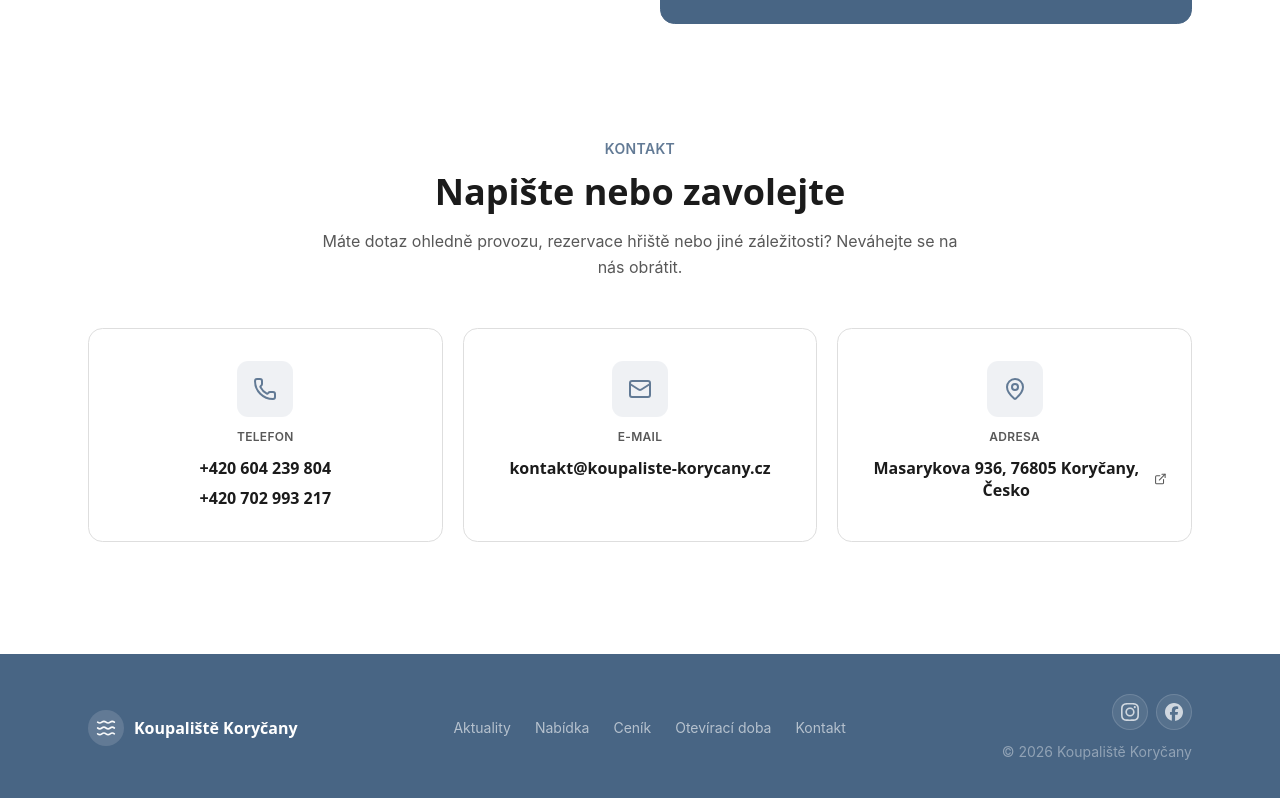
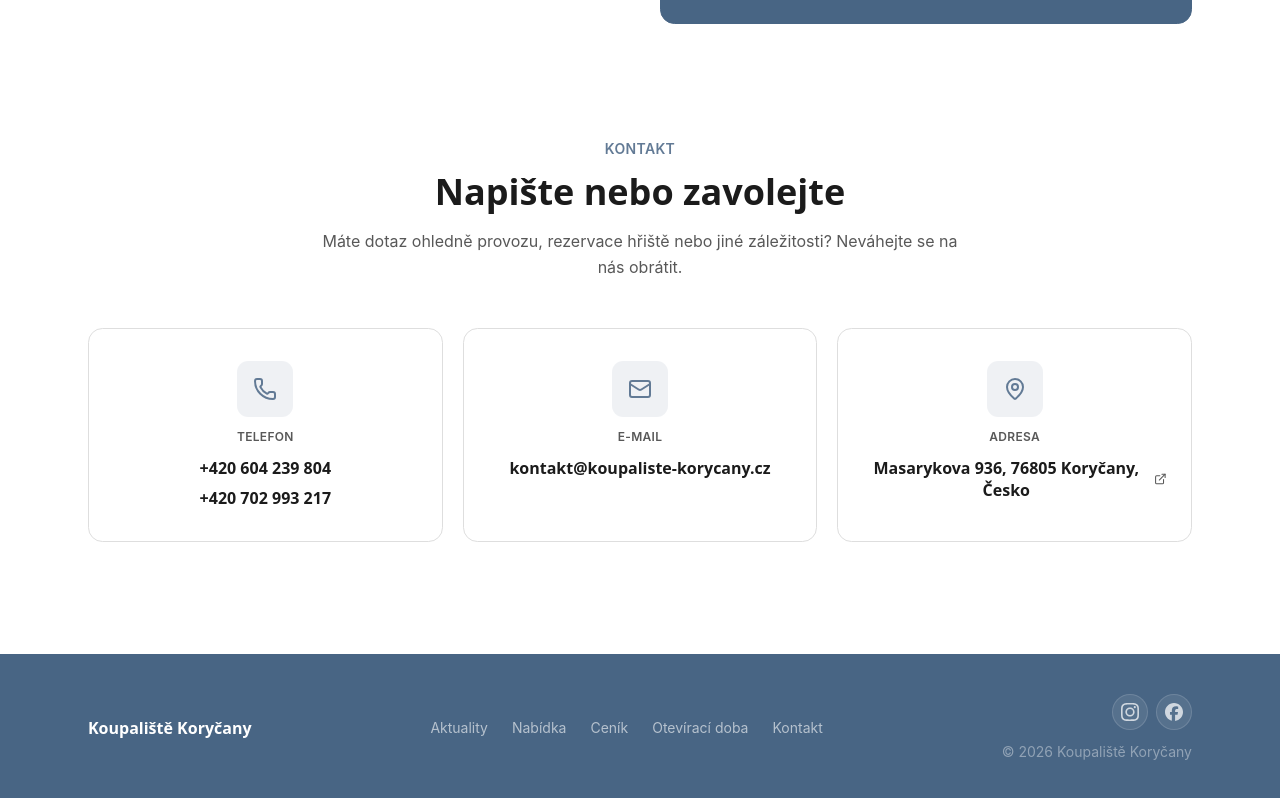
Before and after one commit to mirmachynka/koupaliste-korycany.cz, a React (Vite) app: page / in a window 1280 px wide. Shown: the part 3805-4603 px from the top of the page. Built offline with nearby package versions, Linux system fonts and the light colour scheme; a web font is replaced by a local one.

Commit message:
Remove footer logo icon

```diff
--- a/components/contact-footer.tsx
+++ b/components/contact-footer.tsx
@@ -1,4 +1,3 @@
-import { Waves } from "lucide-react"
 import { socialLinks } from "@/lib/social-links"
 
 export function ContactFooter() {
@@ -6,14 +5,9 @@ export function ContactFooter() {
     <footer className="bg-[#486584] py-10">
       <div className="mx-auto max-w-6xl px-4 md:px-6">
         <div className="flex flex-col items-center justify-between gap-6 sm:flex-row">
-          <div className="flex items-center gap-2.5">
-            <span className="flex h-9 w-9 items-center justify-center rounded-full bg-primary text-primary-foreground">
-              <Waves className="h-5 w-5" />
-            </span>
-            <span className="font-heading text-base font-semibold text-white">
-              Koupaliště Koryčany
-            </span>
-          </div>
+          <span className="font-heading text-base font-semibold text-white">
+            Koupaliště Koryčany
+          </span>
 
           <nav className="flex flex-wrap justify-center gap-x-6 gap-y-2">
             {[
```
Also changed, not shown: 5 other files (tests, documents, lock files or other folders).
